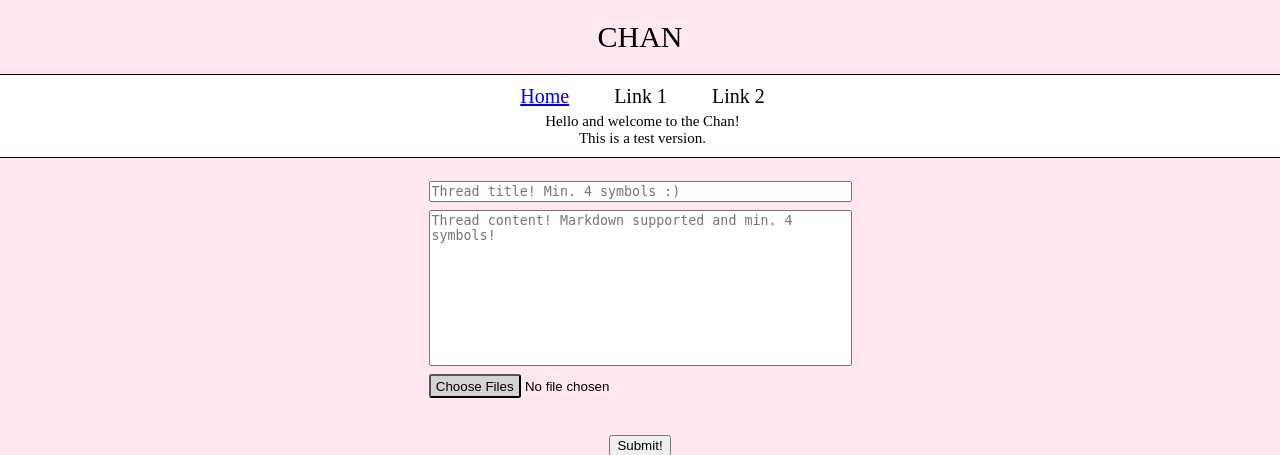
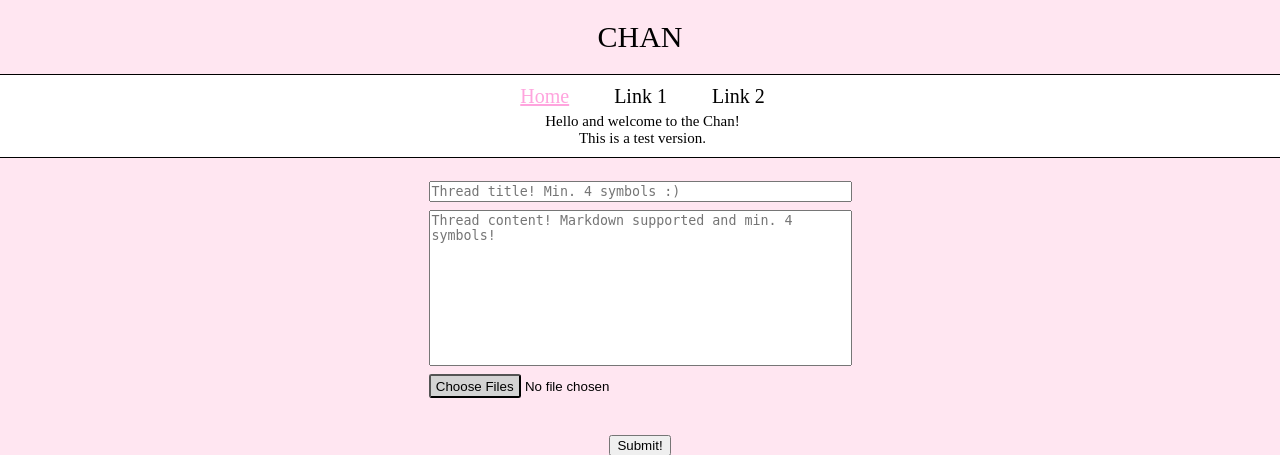
Before and after one commit to dj-antivaxx/antivaxx.online, a Flask app: page / in a window 1280 px wide. Shown: the top 455 px of the page. Run offline with Flask 3, Linux system fonts and the light colour scheme; data comes from the database, SQL or seed files in the repository; data that the repository does not hold is empty.

Commit message:
change colors a lil bit

```diff
--- a/src/templates/base.html
+++ b/src/templates/base.html
@@ -15,7 +15,7 @@
             <center>
                 <div class="index_container_element">
                     <div style="font-size: 20px;">
-                        <a href="{{ url_for('home.index') }}" class="index_link">Home</a>
+                        <a href="{{ url_for('home.index') }}" class="index_link" style="color:#FFA4DE">Home</a>
                         <a class="index_link">Link 1</a>
                         <a class="index_link">Link 2</a>
                     </div>
```
